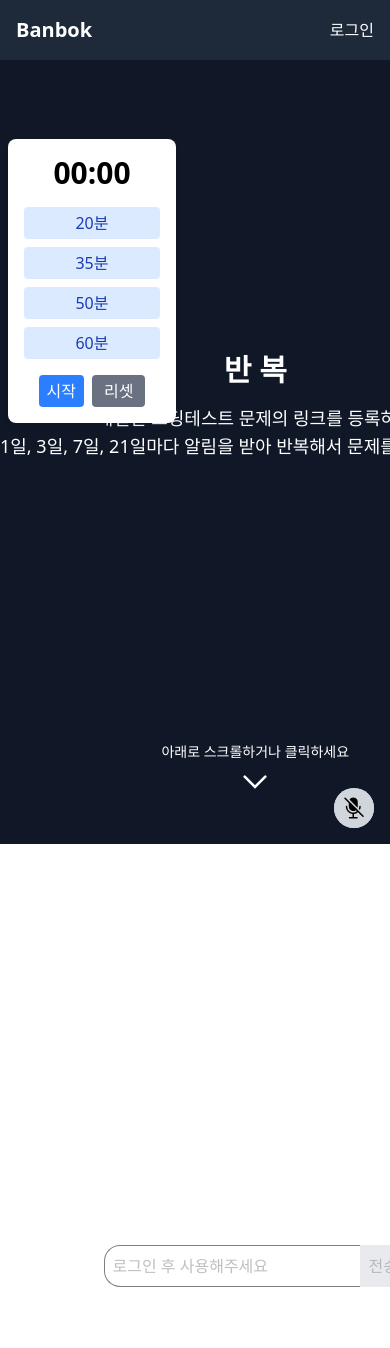
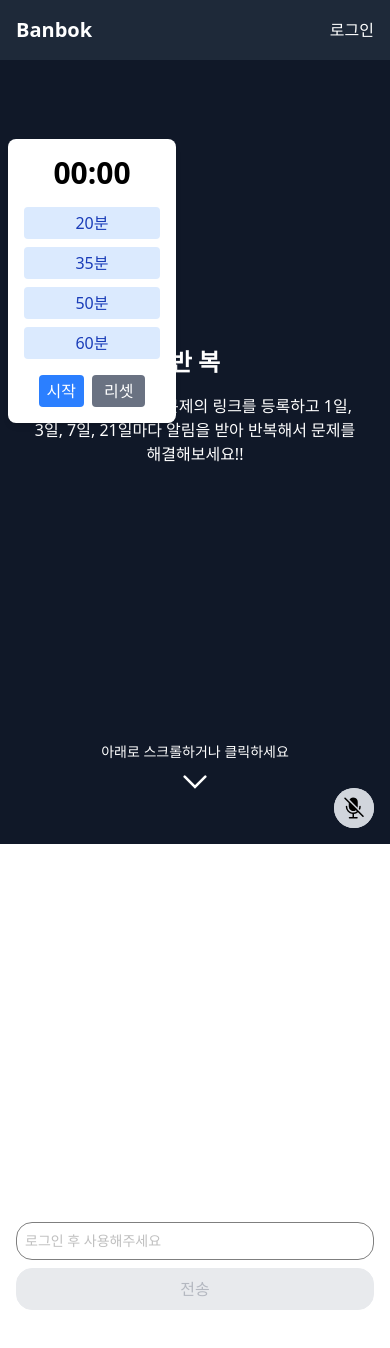
Before and after one commit to Banbok/FE, a Next.js app: page / in a window 390 px wide. Shown: the top 1348 px of the page. Built offline with nearby package versions, Linux system fonts and the light colour scheme; no server answers.

Commit message:
style : 모바일 웹 반응형 구현

```diff
--- a/app/_components/sections/CodeUrlInput.tsx
+++ b/app/_components/sections/CodeUrlInput.tsx
@@ -87,11 +87,12 @@ export const CodeUrlInput: React.FC<SectionProps> = ({
   return (
     <section
       id={id}
-      className={`h-screen w-full flex justify-center items-center bg-white transition-opacity duration-500 ${
+      className={`min-h-screen w-full flex justify-center items-center bg-white transition-opacity duration-500 px-4 ${
         isActive ? "opacity-100" : "opacity-50"
       }`}
       onClick={onClick}
     >
+      <div className="w-full max-w-sm sm:flex">
         <input
           type="text"
           placeholder={
@@ -102,12 +103,18 @@ export const CodeUrlInput: React.FC<SectionProps> = ({
           value={codeurl}
           onChange={(e) => setCodeurl(e.target.value)}
           onKeyDown={handleKeyPress}
-        className="w-64 p-2 border-t border-l border-b border-black rounded-l-2xl focus:outline-none"
+          className="w-full p-2 border border-black
+               sm:border-r-0
+               rounded-2xl sm:rounded-tl-2xl sm:rounded-tr-none
+               sm:rounded-bl-2xl sm:rounded-br-none
+               focus:outline-none
+               text-sm sm:text-base"
           disabled={isLoading}
         />
+
         <button
           onClick={handleSubmit}
-        className={`px-2 py-2 border rounded-r-2xl transition-all ${
+          className={`w-full sm:w-auto whitespace-nowrap mt-2 sm:mt-0 px-4 py-2 border rounded-2xl sm:rounded-r-2xl sm:rounded-l-none transition-all ${
             isAuthenticated
               ? isLoading
                 ? "opacity-70 cursor-not-allowed border-blue-500 bg-blue-500 text-white"
@@ -118,6 +125,7 @@ export const CodeUrlInput: React.FC<SectionProps> = ({
         >
           {isLoading ? "전송 중..." : "전송"}
         </button>
+      </div>
     </section>
   );
 };
--- a/app/_components/sections/Home.tsx
+++ b/app/_components/sections/Home.tsx
@@ -7,7 +7,6 @@ import { useScrollPosition } from "../../_hooks/useScrollPosition";
 const Home = () => {
   const activeSection = useScrollPosition();
 
-  // 🔽 클릭 시 다음 섹션으로 이동하는 함수
   const scrollToNextSection = () => {
     const sections = [
       document.getElementById("title-section"),
@@ -20,8 +19,11 @@ const Home = () => {
   };
 
   return (
-    <div className="w-full overflow-x-auto sm:overflow-x-auto md:overflow-x-hidden">
-      <div className="min-w-max">
+    <main className="w-full">
+      {/* 모바일에서는 스크롤 가능하도록 수정 */}
+      <div className="min-h-screen overflow-x-hidden">
+        {/* 모바일에서는 수직으로 쌓이도록 변경 */}
+        <div className="flex flex-col md:min-w-max">
           <Title
             isActive={activeSection === 0}
             onClick={scrollToNextSection}
@@ -34,6 +36,7 @@ const Home = () => {
           />
         </div>
       </div>
+    </main>
   );
 };
 
--- a/app/_components/sections/Title.tsx
+++ b/app/_components/sections/Title.tsx
@@ -28,25 +28,28 @@ export const Title: React.FC<SectionProps> = ({ isActive, onClick, id }) => {
       <Header />
       <div
         id={id}
-        className={`h-screen w-full flex flex-col justify-center items-center bg-gray-900 transition-opacity duration-500 cursor-pointer ${
+        className={`min-h-screen w-full flex flex-col justify-center items-center bg-gray-900 transition-opacity duration-500 cursor-pointer px-4 ${
           isActive ? "opacity-100" : "opacity-50"
         }`}
         onClick={onClick}
       >
-        <h2 className="text-3xl font-bold mb-4 text-white">반 복</h2>
-        <p className="text-lg text-center text-white mb-8">
-          해결한 코딩테스트 문제의 링크를 등록하고 <br />
+        <h2 className="text-2xl sm:text-3xl font-bold mb-4 text-white text-center">
+          반 복
+        </h2>
+        <p className="text-base sm:text-lg text-center text-white mb-8 px-4 sm:px-0">
+          해결한 코딩테스트 문제의 링크를 등록하고{" "}
+          <br className="hidden sm:block" />
           1일, 3일, 7일, 21일마다 알림을 받아 반복해서 문제를 해결해보세요!!
         </p>
 
-        {/* 스크롤 안내 추가 */}
+        {/* 스크롤 안내 아이콘 */}
         {showScrollIndicator && (
           <div
             className={`absolute bottom-10 flex flex-col items-center animate-bounce transition-opacity duration-1000 ${
               fadeIn ? "opacity-100" : "opacity-0"
             }`}
           >
-            <p className="text-white text-sm mb-2">
+            <p className="text-sm sm:text-base text-white mb-2">
               아래로 스크롤하거나 클릭하세요
             </p>
             <IcLineArrow
```
Lines whose indentation alone changed are shown as unchanged.
